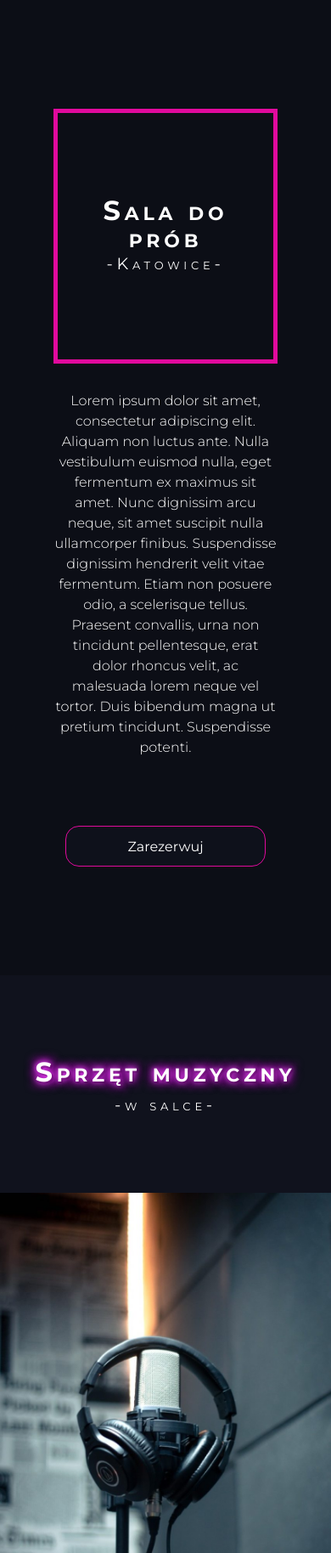
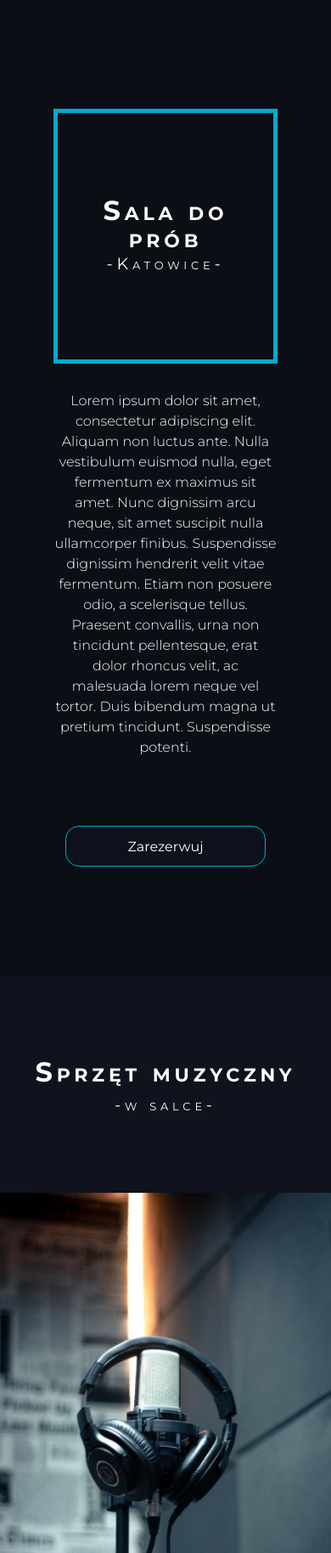
Before and after one commit to PatrykPi/GroovySPACE, a website built with webpack: page src/index.html in a window 390 px wide. Shown: the part 860-2688 px from the top of the page at 85% size. Built offline with nearby package versions, Linux system fonts and the light colour scheme; grey boxes are pictures that could not be loaded; a web font is replaced by a local one; what parallax-js would draw is missing.

Commit message:
Blue version

```diff
--- a/src/sass/base/_variables.scss
+++ b/src/sass/base/_variables.scss
@@ -2,7 +2,7 @@
 
 // --------- colors ---------
 $main-color: #0c0e16;
-$secondary-color: #f5256b;
+$secondary-color: #00aacf;
 
 // --------- fonts ---------
 $basic-font: 'Montserrat', sans-serif;
--- a/src/sass/layout/_about.scss
+++ b/src/sass/layout/_about.scss
@@ -1,5 +1,3 @@
-$secondary-color: #e10a9d;
-
 .about
 {
     text-align: center;
@@ -21,7 +19,7 @@ $secondary-color: #e10a9d;
     {
         height: 300px;
         width: 300px;
-        border: 5px solid $secondary-color;
+        border: 5px solid #fff;
         padding: 1rem;
         margin: 3rem 1rem 1rem -2rem;
 
@@ -104,6 +102,11 @@ $secondary-color: #e10a9d;
             display: none;
         }
 
+        &__heading-wrapper
+        {
+            border-color: $secondary-color;
+        }
+
         &__text-wrapper
         {
             width: 100%;
@@ -137,6 +140,11 @@ $secondary-color: #e10a9d;
             display: none;
         }
 
+        &__heading-wrapper
+        {
+            border-color: $secondary-color;
+        }
+
         &__text-wrapper
         {
             width: 100%;
--- a/src/sass/layout/_instruments.scss
+++ b/src/sass/layout/_instruments.scss
@@ -1,5 +1,3 @@
-$secondary-color: #b709c4;
-
 .instruments
 {
     margin-bottom: 100px;
@@ -15,11 +13,6 @@ $secondary-color: #b709c4;
         display: flex;
         flex-direction: column;
         justify-content: center;
-
-        &--bigger
-        {
-             @include neon($secondary-color);
-        }
     }
 
     &__wrapper
```
Also changed, not shown: src/assets/images/console.jpg, src/assets/images/instruments-keyboard.jpg, src/assets/images/piano.jpg.
